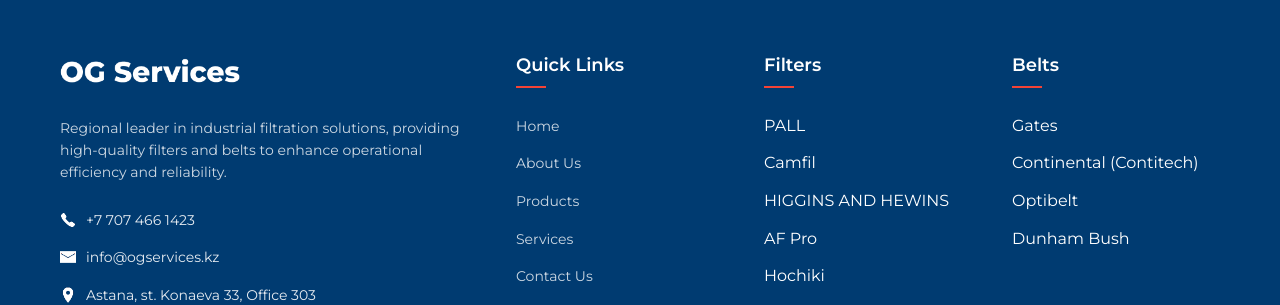
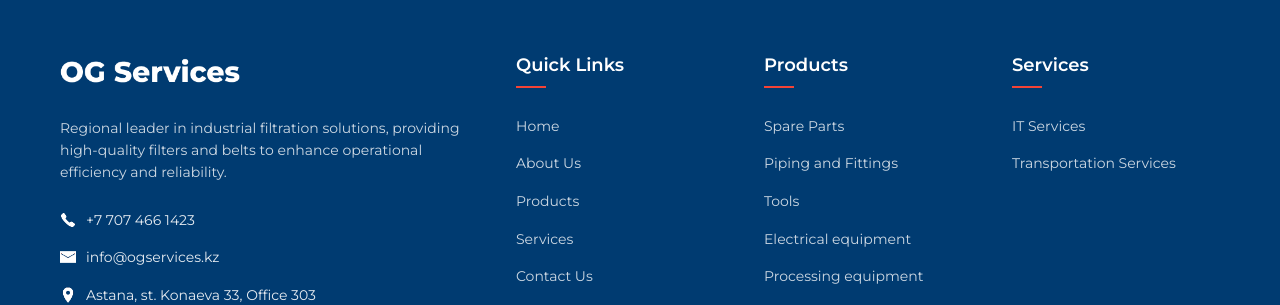
Before and after one commit to suncak3/og-service, a React (Vite) app: page / in a window 1280 px wide. Shown: the part 4252-4557 px from the top of the page. Built offline with nearby package versions, Linux system fonts and the light colour scheme.

Commit message:
Changed footer

```diff
--- a/src/components/Footer.jsx
+++ b/src/components/Footer.jsx
@@ -49,24 +49,22 @@
             </div>
 
             <div className="footer-column">
-              <h3 className="footer-title">Filters</h3>
+              <h3 className="footer-title">Products</h3>
               <ul className="footer-links">
-                <li>PALL</li>
-                <li>Camfil</li>
-                <li>HIGGINS AND HEWINS</li>
-                <li>AF Pro</li>
-                <li>Hochiki</li>
-                <li>Purafil</li>
+                <li><Link to="/products?category=spare-parts">Spare Parts</Link></li>
+                <li><Link to="/products?category=piping">Piping and Fittings</Link></li>
+                <li><Link to="/products?category=tools">Tools</Link></li>
+                <li><Link to="/products?category=electrical">Electrical equipment</Link></li>
+                <li><Link to="/products?category=equipment">Processing equipment</Link></li>
+                <li><Link to="/products?category=valves">Valves</Link></li>
               </ul>
             </div>
 
             <div className="footer-column">
-              <h3 className="footer-title">Belts</h3>
+              <h3 className="footer-title">Services</h3>
               <ul className="footer-links">
-                <li>Gates</li>
-                <li>Continental (Contitech)</li>
-                <li>Optibelt </li>
-                <li>Dunham Bush</li>
+                <li><Link to="/services">IT Services</Link></li>
+                <li><Link to="/services">Transportation Services</Link></li>
               </ul>
             </div>
           </div>
```
